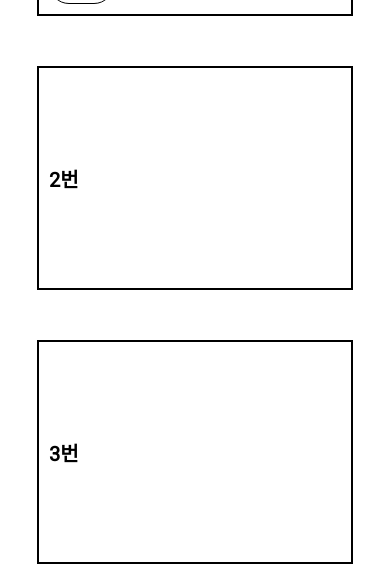
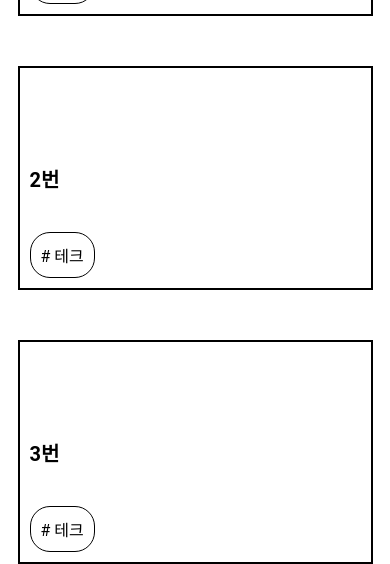
Before and after one commit to Milly55/my_blog, a PHP site: page /list.php in a window 390 px wide. Shown: the part 354-918 px from the top of the page. Run offline with PHP 8.4, Linux system fonts and the light colour scheme; some libraries are stand-ins or nearby versions.

Commit message:
블로그 반응형 수정

```diff
--- a/part/head.php
+++ b/part/head.php
@@ -25,16 +25,15 @@
     </div>
     <div  class="mobile-side-menu-bar visible-sm-down flex">
         <ul class="flex">
-            <li class="flex "><a href="/">D&B</a></li>
+            <li class="flex "><a href="/">Home</a></li>
             <li class="flex "><a href="/list.php">list</a></li>
             <li class="flex "><a href="/about me.php">About Me</a></li>
-            <li class="flex "><a href="/record.php">Record</a></li>
-            <li class="flex "><a href="/Notice.php">Notice</a></li>
-            <li class="flex "><a href="#">Social Media</a>
+            <li class="flex "><a href="/portfolio.php">Portfolio</a></li>
+            <li class="flex "><a href="#">Daily Life</a>
             <ul class="flex ">
                 <li class="flex " style=" border-bottom: 1px solid #afafaf;"><a href="#"><i class="fab fa-youtube"></i> Youtube</a></li>
                 <li class="flex " style=" border-bottom: 1px solid #afafaf;"><a href="#"><i class="fab fa-instagram"></i> 인스타그램</a></li>
-                <li class="flex "><a href="#"><i class="fas fa-cat"></i> GitHub</a></li>
+                <li class="flex "><a href="#"><i class="fas fa-cat"></i> GitHub</a> </li>
             </ul>
         </li>
         </ul>
--- a/public/detail.php
+++ b/public/detail.php
@@ -5,6 +5,7 @@ include "../part/head.php";
 
 $conn = mysqli_connect("site13.blog.oa.gg", "site13", "sbs123414", "site13", 3306);
 mysqli_query($conn, "SET NAMES utf8mb4");
+
 $id =  $_GET['id'];
 $sql ="
 SELECT *
--- a/public/index.php
+++ b/public/index.php
@@ -117,13 +117,13 @@ include "../part/head.php";
          </li>
              <li class="flex"><a href="#"><div class="img-1" style="background-image:url(https://ifh.cc/g/KCZ9Yx.jpg);"></div></a>
              <ul class="flex">
-                <li class="flex" style="font-size: 20px;">개시물 제목</li>
+                <li class="flex" style="font-size: 20px;">포트폴리오</li>
                 <li class="flex" style="color: #5f5d5d;">Lorem ipsum dolor sit amet consectetur adipisicing elit.</li>
             </ul>
             </li>
              <li class="flex"><a href="#"><div class="img-1" style="background-image:url(https://ifh.cc/g/KCZ9Yx.jpg);"></div></a>
              <ul class="flex">
-                <li class="flex"  style="font-size: 20px;">개시물 제목</li>
+                <li class="flex"  style="font-size: 20px;">포트폴리오</li>
                 <li class="flex" style="color: #5f5d5d;">Lorem ipsum dolor sit amet consectetur adipisicing elit. </li>
              </ul>
            </li>
--- a/public/list.php
+++ b/public/list.php
@@ -14,16 +14,18 @@ include "../part/head.php";
           <div class="list-txt flex"><a href="/detail.php?id=1">저의 이니셜 B 와 블로그의 B를 합쳐 더블 비 라고 지었습니다,
 이 블로그는 개인 포트폴리오및 코딩의 관한 개시물, 일상 등 저의 관한 내용이 있습니다.</a></div>
             <div class="list-teg-1"># 테크</div>
-           <a href="/detail.php?id=1"><div class="list-img" style="background-image:url(https://ifh.cc/g/OKu0GT.png);"></div></a>
+           <a href="/detail.php?id=1"><div class="list-img img-box" style="background-image:url(https://ifh.cc/g/OKu0GT.png);"></div></a>
         </li>
         <li class="flex">
            <a href="/detail.php?id=2">2번</a>
           <div class="list-txt flex"><a href="/detail.php?id=2"></a></div>
+          <div class="list-teg-1"># 테크</div>
            <a href="/detail.php?id=2"><div class="list-img" style="background-image:url();"></div></a>
         </li>
         <li class="flex">
            <a href="/detail.php?id=3">3번</a>
           <div class="list-txt flex"><a href="/detail.php?id=3"></a></div>
+          <div class="list-teg-1"># 테크</div>
            <a href="/detail.php?id=3"><div class="list-img" style="background-image:url();"></div></a>
         </li>
         </ul>
--- a/public/resource/common.css
+++ b/public/resource/common.css
@@ -1,6 +1,6 @@
 /* 폰트적용 */
 @import url(//fonts.googleapis.com/earlyaccess/notosanskr.css);
-@import url('https://fonts.googleapis.com/css2?family=Roboto&display=swap');
+@import url(//fonts.googleapis.com/earlyaccess/notosanskr.css);
 
 
 html {
@@ -485,10 +485,6 @@ align-items: center;
  padding: 10px 23px;
  transition: 0.3s;
 }
-.mobile-side-menu-bar > ul > li:first-child > a{
-  color: #ddac6b;
-  font-size: 25px;
-}
 .mobile-side-menu-bar > ul > li:hover > a{
  background-color: rgba(0,0,0,0.3);
 }
--- a/public/resource/list.css
+++ b/public/resource/list.css
@@ -11,6 +11,9 @@
     margin-top:50px;
     justify-content: center;
 }
+.list-bar > .list-box  >  ul{
+    justify-content: center;
+}
 .list-bar > .list-box  >  ul > li{
     width: 100%;
     height: 220px;
@@ -19,7 +22,6 @@
     justify-content:space-between;
     transition: 0.3s;
     position: relative;
-    align-items: center;
 }
 .list-bar > .list-box  > ul >li:hover{
     box-shadow: 3px 3px 8px 5px #afafaf;
@@ -70,11 +72,42 @@
     }
 }
 
+@media(max-width:770px){
+    .list-bar > .list-box  >  ul > li{
+        width: 90%;
+        white-space:nowrap;
+        position: relative;
+    }
+}
+@media(max-width:1030px){
+    .list-bar > .list-box  >  ul > li{
+        width: 90%;
+        white-space:nowrap;
+        position: relative;
+        align-items: center;
+    }
+}
+
+
+
+
+@media(max-width:1030px){
+    .list-bar > .list-box  >  ul > li > .list-txt > a{
+        width: 500px;
+    }
+}
+@media(max-width:768px){
+    .list-bar > .list-box  >  ul > li > .list-txt > a{
+        width: 350px;
+    }
+}
 @media(max-width:750px){
     .list-bar > .list-box  >  ul > li > .list-txt > a{
         display: none;
     }
 }
+
+
 
 @media(max-width:750px){
     .list-bar > .list-box  >  ul > li > a > .list-img{
@@ -82,14 +115,18 @@
         width: 200px;
     }
 }
-
-
-@media(max-width:400px){
+@media(max-width:770px){
+    .list-bar > .list-box  >  ul > li > a > .list-img{
+        height: 150px;
+        width: 150px;
+    }
+}
+@media(max-width:415px){
     .list-bar > .list-box  >  ul > li > a > .list-img{
         position: absolute;
         left: 30%;
         top:25%;
-        height: 100px;
-        width: 100px;
+        height: 150px;
+        width: 150px;
     }
 }
```
Also changed, not shown: public/resource/index.css (+8 -1 lines).
